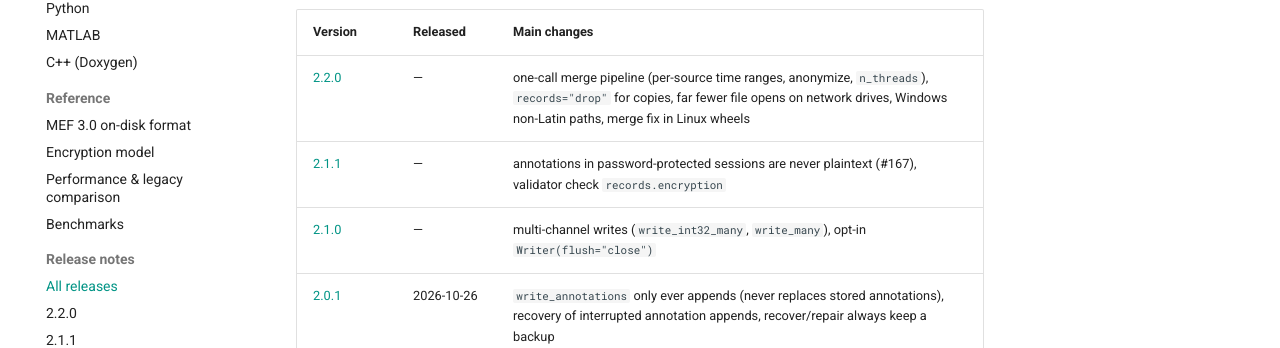
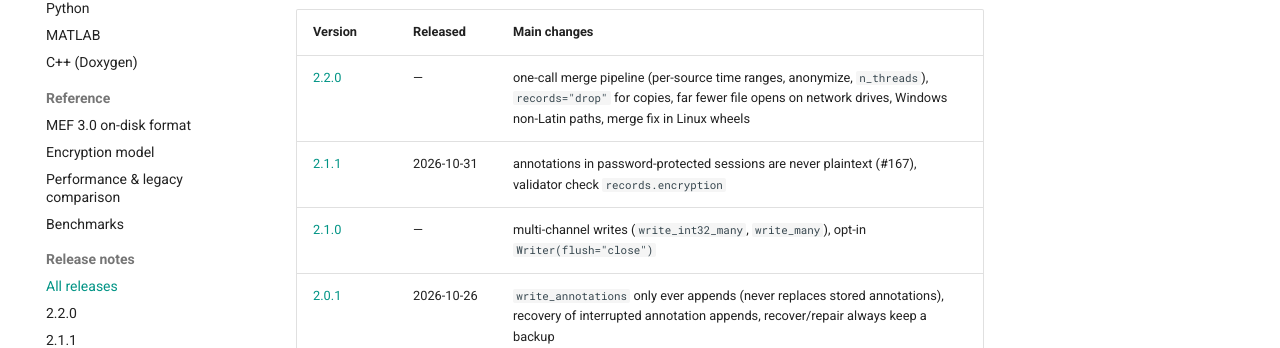
Before and after one commit to bnelair/mef3io, an MkDocs documentation site: the page built from docs/release_notes/index.md, in a window 1280 px wide and 900 px high. Shown: the part 212-560 px from the top of the window. Built offline with MkDocs 1.6.1 and Material for MkDocs 9.7.7, drawn with Linux system fonts in a browser that asks for light colours; comment, search, counter and statistics services are not loaded.

Commit message:
Release notes index: 2.1.1 date (review round 1)
Co-Authored-By: Claude Opus 5.5 <noreply@anthropic.com>
Claude-Session: https://claude.ai/code/session_01PWYBRHqzczzUfo99eFKLmQ

```diff
--- a/docs/release_notes/index.md
+++ b/docs/release_notes/index.md
@@ -6,7 +6,7 @@ Newest first.
 | Version | Released | Main changes |
 |---|---|---|
 | [2.2.0](2.2.0.md) | — | one-call merge pipeline (per-source time ranges, anonymize, `n_threads`), `records="drop"` for copies, far fewer file opens on network drives, Windows non-Latin paths, merge fix in Linux wheels |
-| [2.1.1](2.1.1.md) | — | annotations in password-protected sessions are never plaintext (#167), validator check `records.encryption` |
+| [2.1.1](2.1.1.md) | 2026-10-31 | annotations in password-protected sessions are never plaintext (#167), validator check `records.encryption` |
 | [2.1.0](2.1.0.md) | — | multi-channel writes (`write_int32_many`, `write_many`), opt-in `Writer(flush="close")` |
 | [2.0.1](2.0.1.md) | 2026-10-26 | `write_annotations` only ever appends (never replaces stored annotations), recovery of interrupted annotation appends, recover/repair always keep a backup |
 | [2.0.0](2.0.0.md) | 2026-10-26 | breaking: one `n_threads` per object and a parallel open, `durability=` replaced by `flush()` / `wait_for_disk`; multi-channel reads, per-segment conversion factors, `anonymize_session` keeps times by default, `precision="step"`, clamped out-of-range samples, recovery for every crash state |
```
